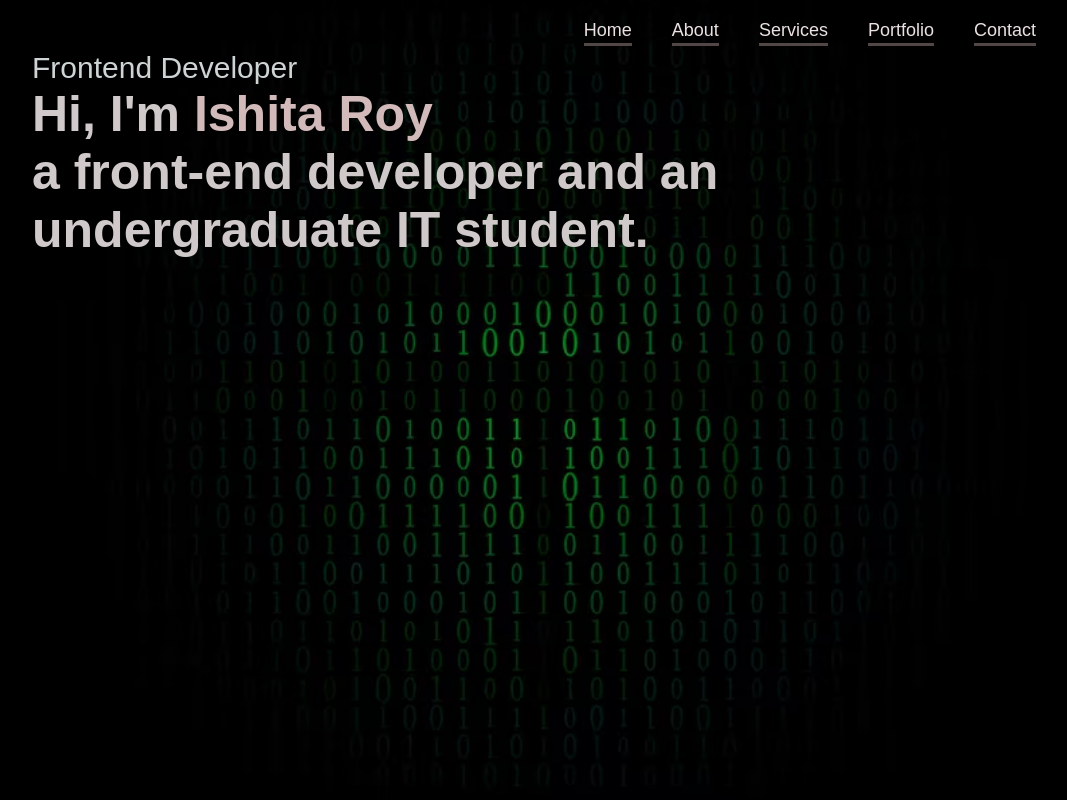
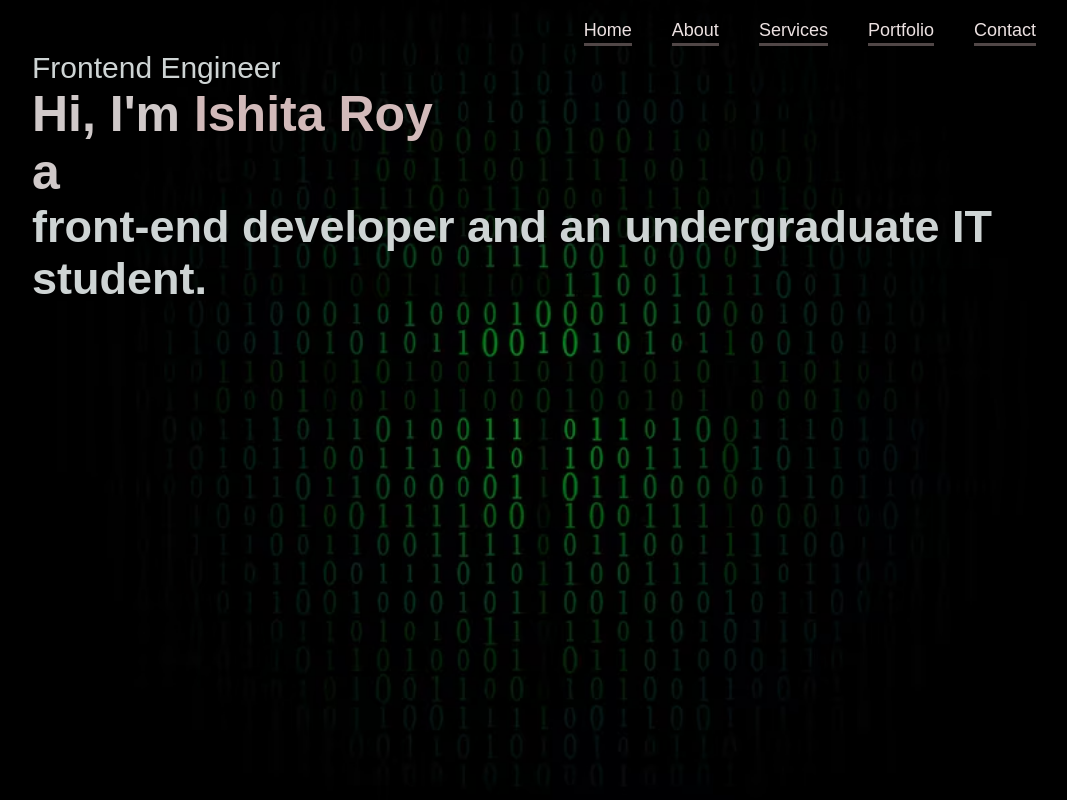
Before and after one commit to ishitaroy2/portfolio-, a plain HTML site: page index.html in a window 1280 px wide. Shown: the top 800 px of the page, without its empty margins (96-1163 px from the left). Drawn offline with Linux system fonts and the light colour scheme.

Commit message:
Update index.html

```diff
--- a/index.html
+++ b/index.html
@@ -20,10 +20,10 @@
           </ul>
         </nav>
         <div class="header-text">
-          <p>Frontend Developer</p>
+          <p>Frontend Engineer</p>
           <h1>
-            Hi, I'm <span>Ishita Roy</span><br />a front-end developer and an
-            undergraduate IT student.
+            Hi, I'm <span>Ishita Roy</span><br />a<h2>front-end developer and an
+            undergraduate IT student.</h2>
           </h1>
         </div>
       </div>
```
